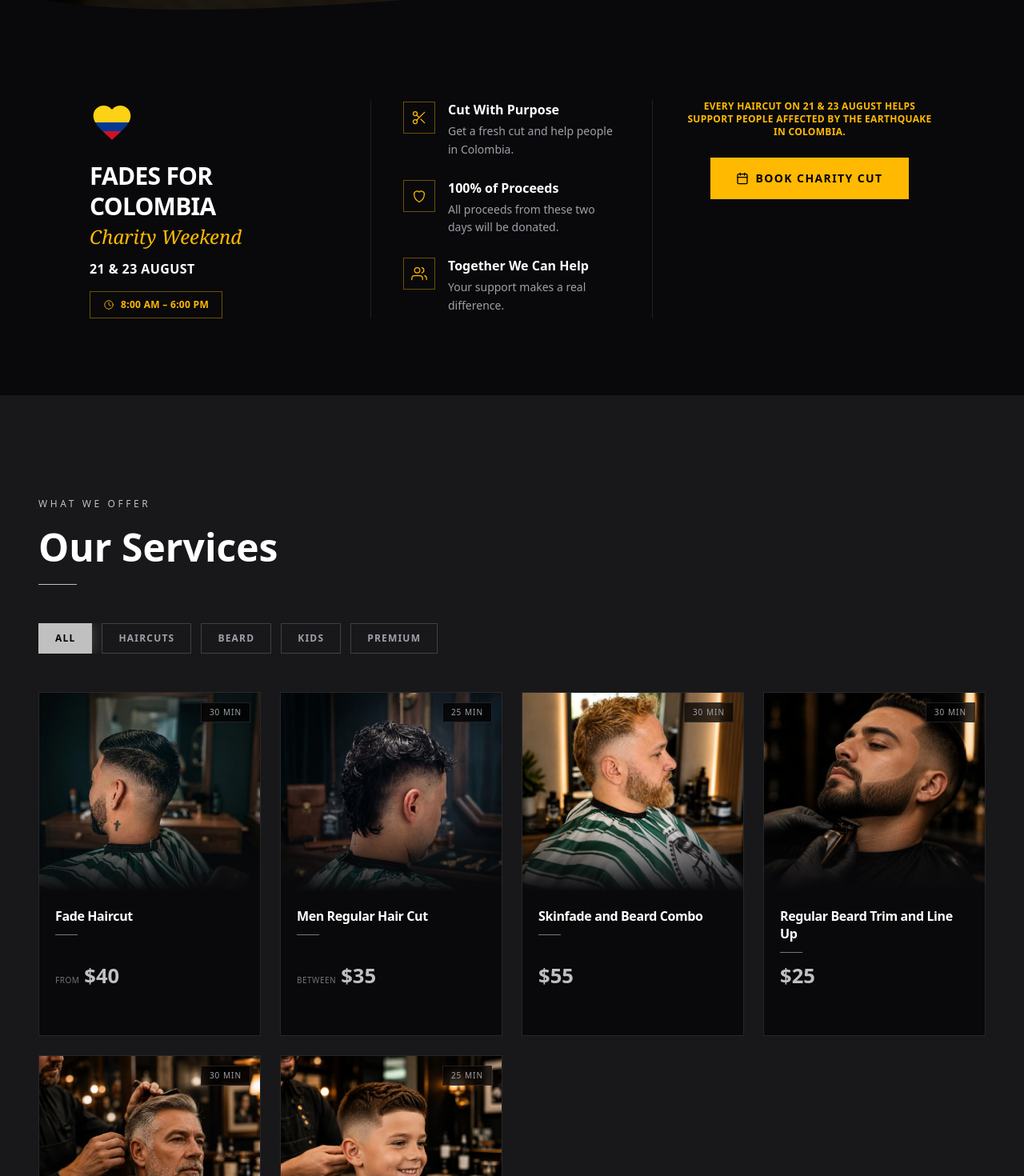
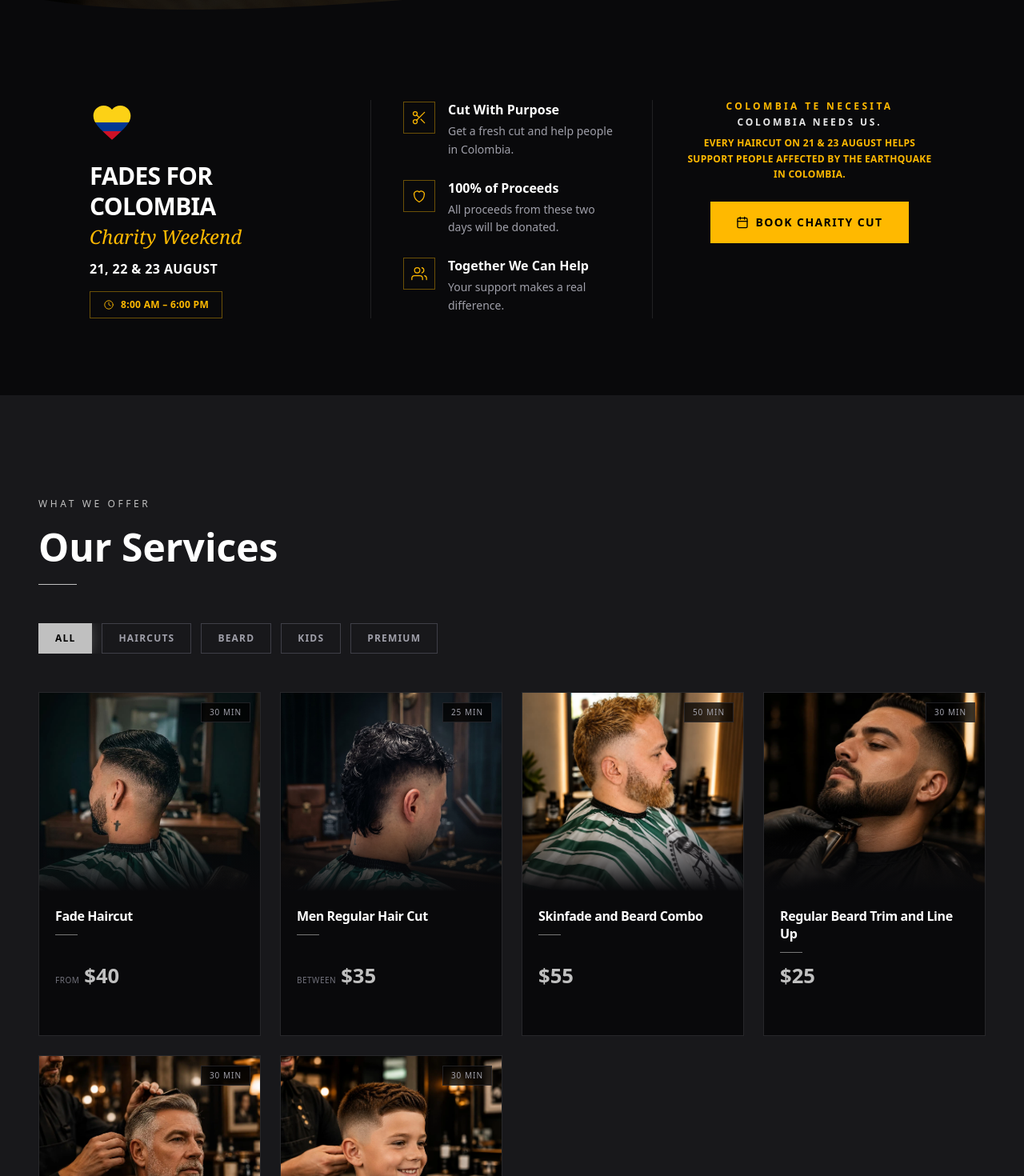
Before and after one commit to DevWorld888/barbershop, a Next.js app: page / in a window 1280 px wide. Shown: the part 1040-2510 px from the top of the page at 80% size. Built offline with nearby package versions, Linux system fonts and the light colour scheme.

Commit message:
fixing promo

```diff
--- a/src/components/layout/Footer.tsx
+++ b/src/components/layout/Footer.tsx
@@ -94,6 +94,16 @@ export default function Footer() {
                     @manafadestudio
                   </a>
                 </li>
+                <li>
+                  <a
+                    href={businessInfo.facebook}
+                    target="_blank"
+                    rel="noopener noreferrer"
+                    className="text-zinc-400 text-sm hover:text-silver-500 transition-colors"
+                  >
+                    @manafadestudio-fb
+                  </a>
+                </li>
               </ul>
             </div>
 
--- a/src/components/layout/PromoBar.tsx
+++ b/src/components/layout/PromoBar.tsx
@@ -21,7 +21,7 @@ export default function PromoBar() {
             ❤
           </span>
           <span className="hidden shrink-0 uppercase tracking-wide text-zinc-300 sm:inline">
-            Charity Weekend &mdash; 21 &amp; 23 August
+            Charity Weekend &mdash; 21, 22  &amp; 23 August
           </span>
           <span className="hidden text-zinc-600 lg:inline" aria-hidden="true">
             |
--- a/src/components/sections/CharityPromo.tsx
+++ b/src/components/sections/CharityPromo.tsx
@@ -97,7 +97,7 @@ export default function CharityPromo() {
                 Charity Weekend
               </p>
               <p className="text-white font-bold uppercase tracking-wide mt-3">
-                21 &amp; 23 August
+                21, 22 &amp; 23 August
               </p>
               <div className="mt-4 inline-flex items-center gap-2 border border-amber-400/40 text-amber-400 text-xs font-semibold uppercase tracking-wide px-4 py-2">
                 <svg width="14" height="14" viewBox="0 0 24 24" fill="none" stroke="currentColor" strokeWidth="1.5" strokeLinecap="round" strokeLinejoin="round" aria-hidden="true">
@@ -151,9 +151,17 @@ export default function CharityPromo() {
                 <span className="text-white font-bold text-2xl">${RAISED_AUD.toLocaleString()}</span>{' '}
                 <span className="text-zinc-500 text-xs uppercase tracking-wide">AUD</span>
               </p> */}
-              <p className="text-amber-400 text-xs font-semibold uppercase tracking-wide">
-                Every haircut on 21 & 23 August helps support people affected by the earthquake in Colombia.
-              </p>
+              <div className="flex max-w-xs flex-col items-center gap-1 text-center sm:max-w-sm">
+                <p className="text-amber-400 text-[10px] font-black uppercase tracking-[0.2em] sm:text-xs sm:tracking-[0.28em]">
+                  COLOMBIA TE NECESITA
+                </p>
+                <p className="text-white/90 text-[10px] font-bold uppercase tracking-[0.18em] sm:text-xs sm:tracking-[0.24em]">
+                  COLOMBIA NEEDS US.
+                </p>
+                <p className="mt-1 text-amber-400 text-[10px] font-semibold uppercase tracking-wide leading-relaxed sm:text-xs">
+                  Every haircut on 21 &amp; 23 August helps support people affected by the earthquake in Colombia.
+                </p>
+              </div>
 
               <a
                 href={FRESHA_BOOKING_URL}
--- a/src/components/sections/LocationContact.tsx
+++ b/src/components/sections/LocationContact.tsx
@@ -117,6 +117,23 @@ export default function LocationContact() {
                     @manafadestudio
                   </a>
                 </ContactItem>
+                <ContactItem
+                  label="Facebook"
+                  icon={
+                    <svg width="18" height="18" viewBox="0 0 24 24" fill="none" aria-hidden="true">
+                      <path d="M14 8h2V4h-2.5C10.9 4 10 5 10 7.2V10H8v4h2v6h4v-6h2.8l.5-4H14V8.4c0-.8.4-1.4 1.1-1.4H16V8h-2z" fill="currentColor"/>
+                    </svg>
+                  }
+                >
+                  <a
+                    href={businessInfo.facebook}
+                    target="_blank"
+                    rel="noopener noreferrer"
+                    className="text-white text-sm hover:text-silver-500 transition-colors"
+                  >
+                    @manafadestudio-fb
+                  </a>
+                </ContactItem>
               </address>
 
               {/* Opening hours */}
--- a/src/lib/data.ts
+++ b/src/lib/data.ts
@@ -18,7 +18,8 @@ export const businessInfo = {
   address: 'Olinda Grove, Mount Nelson TAS 7007, Australia',
   phone: '+61 402 573 920',
   email: 'manafadestudio@gmail.com',
-  instagram: 'https://instagram.com/manafadestudio',
+  instagram: 'https://www.instagram.com/diegosbarberhobart?igsh=MTM4ZXJ4Y2NyeTc0dQ==',
+  facebook: 'https://www.facebook.com/share/1DqmmuotCJ/',
   googleMapsUrl: 'https://maps.google.com/?q=Mount+Nelson+Hobart+Tasmania+Australia',
   mapEmbedUrl:
     'https://maps.google.com/maps?q=Mount+Nelson+Hobart+Tasmania+Australia&t=&z=15&ie=UTF8&iwloc=B&output=embed',
@@ -155,7 +156,7 @@ export const services: Service[] = [
   },
   {
     title: 'Skinfade and Beard Combo',
-    duration: '30 min',
+    duration: '50 min',
     price: '$55',
     image: '/gallery/mens-beard-trim-fade-hobart.webp',
     imagePosition: 'center',
@@ -169,7 +170,7 @@ export const services: Service[] = [
   },
   {
     title: 'Buzz Cut and Beard Combo',
-    duration: '25 min',
+    duration: '40 min',
     price: '$38',
     image: '/services/buzzcut-beard.webp',
     imagePosition: 'center',
@@ -226,24 +227,17 @@ export const services: Service[] = [
   },
   {
     title: 'Kids Fade Haircut (Under Age Of 9)',
-    duration: '25 min',
+    duration: '30 min',
     price: '$38',
     image: '/services/kids-fade.webp',
     imagePosition: '50% 20%',
   },
   {
     title: 'Kids Regular Haircut (Under Age of 9)',
-    duration: '25 min',
+    duration: '30 min',
     price: '$35',
     image: '/services/kids-regular.webp',
     imagePosition: '50% 20%',
   },
-  {
-    title: 'Waxing (nose, ear, eyebrows, cheek) each',
-    duration: '5 min',
-    priceLabel: 'From',
-    price: '$5',
-    image: '/services/waxing.webp',
-    imagePosition: 'center',
-  },
+
 ]
```
